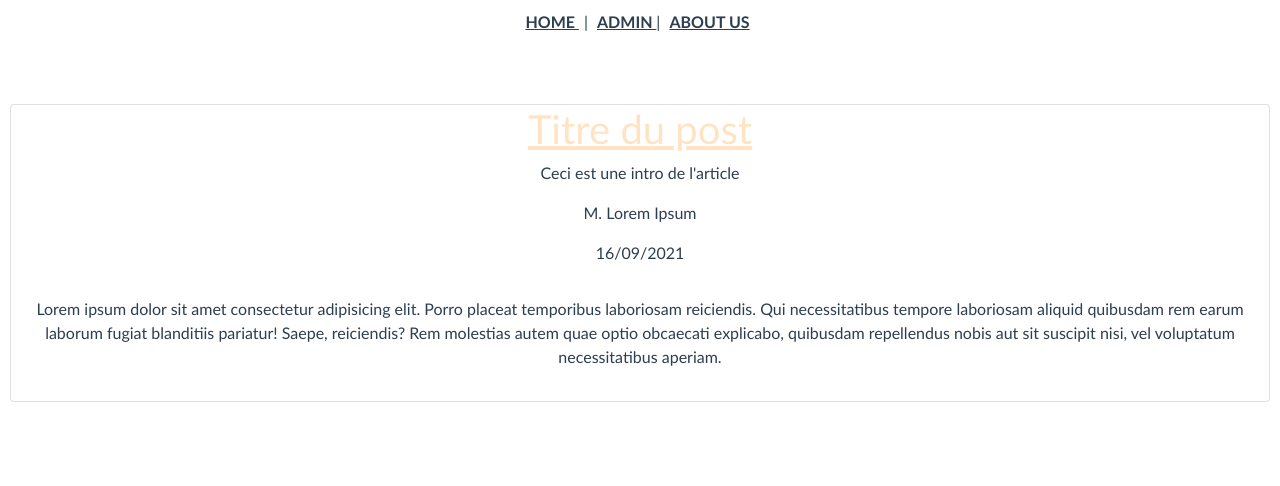
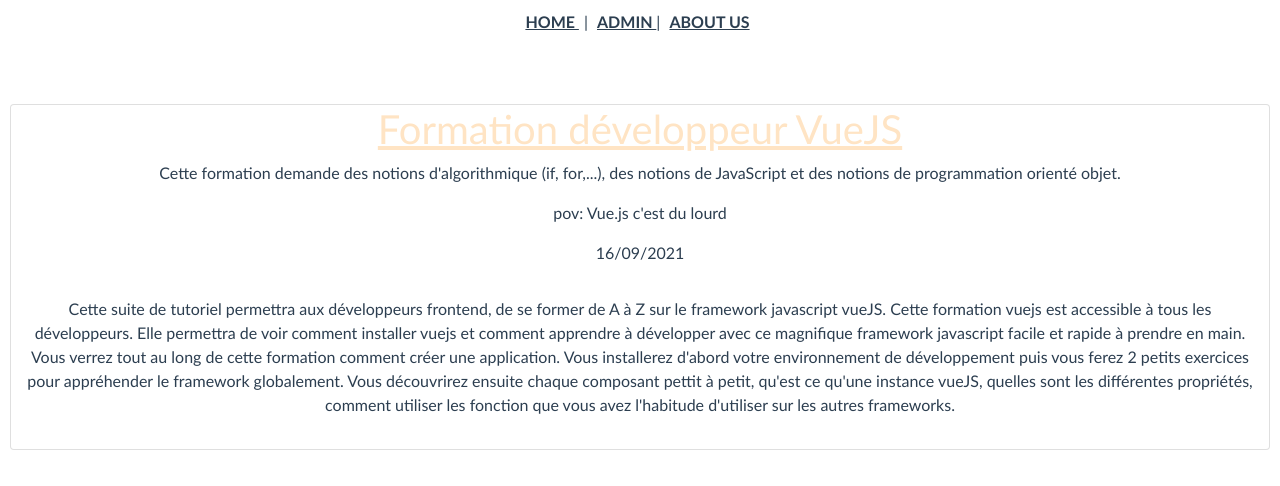
Before and after one commit to Nohan75/projet-blog-vue, a Vue app: page /#/article/0 in a window 1280 px wide. Shown: the top 486 px of the page. Built offline with nearby package versions, Linux system fonts and the light colour scheme.

Commit message:
ajout de post + modif

```diff
--- a/src/components/ListPost.vue
+++ b/src/components/ListPost.vue
@@ -19,6 +19,7 @@
 
 }
 </script>
+
 <style>
 
 </style>
--- a/src/store/articles.json
+++ b/src/store/articles.json
@@ -2,50 +2,49 @@
     "posts": [
         {
         "id": 0,
-        "titre": "Titre du post",
-        "intro": "Ceci est une intro de l'article",
+        "titre": "Formation développeur VueJS",
+        "intro": "Cette formation demande des notions d'algorithmique (if, for,...), des notions de JavaScript et des notions de programmation orienté objet.",
         "date": "16/09/2021",
-        "author": "M. Lorem Ipsum",
-        "content": "Lorem ipsum dolor sit amet consectetur adipisicing elit. Porro placeat temporibus laboriosam reiciendis. Qui necessitatibus tempore laboriosam aliquid quibusdam rem earum laborum fugiat blanditiis pariatur! Saepe, reiciendis? Rem molestias autem quae optio obcaecati explicabo, quibusdam repellendus nobis aut sit suscipit nisi, vel voluptatum necessitatibus aperiam."
+        "author": "pov: Vue.js c'est du lourd",
+        "content": "Cette suite de tutoriel permettra aux développeurs frontend, de se former de A à Z sur le framework javascript vueJS. Cette formation vuejs est accessible à tous les développeurs. Elle permettra de voir comment installer vuejs et comment apprendre à développer avec ce magnifique framework javascript facile et rapide à prendre en main. Vous verrez tout au long de cette formation comment créer une application. Vous installerez d'abord votre environnement de développement puis vous ferez 2 petits exercices pour appréhender le framework globalement. Vous découvrirez ensuite chaque composant pettit à petit, qu'est ce qu'une instance vueJS, quelles sont les différentes propriétés, comment utiliser les fonction que vous avez l'habitude d'utiliser sur les autres frameworks."
         },
         {
         "id": 1,
-        "titre": "Titre du post",
-        "intro": "Ceci est une intro de l'article",
-        "date": "16/09/2021",
-        "author": "M. Lorem Ipsum",
-        "content": "Lorem ipsum dolor sit amet consectetur adipisicing elit. Porro placeat temporibus laboriosam reiciendis. Qui necessitatibus tempore laboriosam aliquid quibusdam rem earum laborum fugiat blanditiis pariatur! Saepe, reiciendis? Rem molestias autem quae optio obcaecati explicabo, quibusdam repellendus nobis aut sit suscipit nisi, vel voluptatum necessitatibus aperiam."
+        "titre": "Quel jeu choisir ?",
+        "intro": "j'aimerais me mettre aux jeux de combats, j'ai apprécié Super Smash bros sur switch mais je préférais quelque chose de plus réaliste.",
+        "date": "06/09/2021",
+        "author": "La street du 78",
+        "content": "j'aimerais me mettre aux jeux de combats, j'ai apprécié Super Smash bros sur switch mais je préférais quelque chose de plus réaliste. Du coup je me tourne vers vous les spécialistes pour me conseiller ? J'aime beaucoup la compétition et les jeux où on deviens meilleur après beaucoup d'entraînement (style CS GO).Et j'hésite entre Injustice, Mk, ou Guilty Gear Strive qui a l'air super sympa.Merci d'avance pour votre aide !."
         },
         {
-        "id": 2,
-        "titre": "Titre du post",
-        "intro": "Ceci est une intro de l'article",
-        "date": "16/09/2021",
-        "author": "M. Lorem Ipsum",
-        "content": "Lorem ipsum dolor sit amet consectetur adipisicing elit. Porro placeat temporibus laboriosam reiciendis. Qui necessitatibus tempore laboriosam aliquid quibusdam rem earum laborum fugiat blanditiis pariatur! Saepe, reiciendis? Rem molestias autem quae optio obcaecati explicabo, quibusdam repellendus nobis aut sit suscipit nisi, vel voluptatum necessitatibus aperiam."
-        },
+          "id": 2,
+          "titre": "Call of Duty Warzone, saison 6 Black Ops :",
+          "intro": "Emplacements et carte des bunkers de la Seconde Guerre Mondiale",
+          "date": "16/09/2021",
+          "author": "Soluce Jeux",
+          "content": "Ça y est la nouvelle mise a jour de Warzone vient d'arriver sur nos pc et consoles il y a quelques instants de cela ! Parmi les nouveautés, on voit que des bunkers de la Seconde Guerre Mondiale viennent de mystérieusement faire leur apparition. On vous aide à les trouver dans cet article."
+          },
         {
         "id": 3,
-        "titre": "Titre du post",
-        "intro": "Ceci est une intro de l'article",
+        "titre": "manette Xbox",
+        "intro": "Xbox : Microsoft tease une nouvelle manette pour les 20 ans de la console !",
         "date": "16/09/2021",
-        "author": "M. Lorem Ipsum",
-        "content": "Lorem ipsum dolor sit amet consectetur adipisicing elit. Porro placeat temporibus laboriosam reiciendis. Qui necessitatibus tempore laboriosam aliquid quibusdam rem earum laborum fugiat blanditiis pariatur! Saepe, reiciendis? Rem molestias autem quae optio obcaecati explicabo, quibusdam repellendus nobis aut sit suscipit nisi, vel voluptatum necessitatibus aperiam."
-        },
+        "author": "Theodore du matin",
+        "content": "Très bientôt, cela fera vingt ans que la première Xbox est sortie dans le commerce. Un véritable événement que Microsoft compte bien fêter avec, visiblement, une nouvelle manette qui devrait régaler les fans."},
         {
         "id": 4,
-        "titre": "Titre du post",
-        "intro": "Ceci est une intro de l'article",
+        "titre": "Kōichi Sugiyama : La saga Dragon Quest endeuillée",
+        "intro": "Kōichi Sugiyama était le doyen des compositeurs de musique de jeu vidéo. Le Japonais de 90 ans est décédé, après avoir laissé derrière lui une Œuvre qui a marqué notre média.",
         "date": "16/09/2021",
-        "author": "M. Lorem Ipsum",
-        "content": "Lorem ipsum dolor sit amet consectetur adipisicing elit. Porro placeat temporibus laboriosam reiciendis. Qui necessitatibus tempore laboriosam aliquid quibusdam rem earum laborum fugiat blanditiis pariatur! Saepe, reiciendis? Rem molestias autem quae optio obcaecati explicabo, quibusdam repellendus nobis aut sit suscipit nisi, vel voluptatum necessitatibus aperiam."
+        "author": "Allan le pro",
+        "content": "Kōichi Sugiyama avait commencé sa carrière à la fin des années 1950, en composant des musiques pour la télévision : séries animées, publicités, etc ... Au début des années 1980, il écrit une lettre de fan à l'éditeur Enix. Ce dernier demandera à Sugiyama de composer pour ses jeux, en commençant par World Golf en 1985. Mais dès 1986, il travaille sur le projet qui changera sa vie : Dragon Quest. Le nouveau titre d'Enix changera la donne du RPG au Japon et celle de la musique dans le jeu vidéo. Grâce à Sugiyama, on comprend que les grandes compositions classiques fonctionnent, même sur des consoles avec des puces sons médiocres."
         },
         {
         "id": 5,
-        "titre": "Titre du post",
-        "intro": "Ceci est une intro de l'article",
-        "date": "16/09/2021",
-        "author": "M. Lorem Ipsum",
+        "titre": "LoL : Le patch 11.21 est arrivé sur les serveurs de test, les détails",
+        "intro": "Alors que les Worlds ont commencé, Riot continue de travailler sur son titre, et a récemment déployé un nouveau patch sur les serveurs PBE (public beta environment). Au programme, de nouvelles animations de sorts pour Syndra et de nouveaux skins pour quelques personnages. ",
+        "date": "06/10/2021",
+        "author": "Arnaud le plus beau",
         "content": "Lorem ipsum dolor sit amet consectetur adipisicing elit. Porro placeat temporibus laboriosam reiciendis. Qui necessitatibus tempore laboriosam aliquid quibusdam rem earum laborum fugiat blanditiis pariatur! Saepe, reiciendis? Rem molestias autem quae optio obcaecati explicabo, quibusdam repellendus nobis aut sit suscipit nisi, vel voluptatum necessitatibus aperiam."
         }
 
--- a/src/views/Home.vue
+++ b/src/views/Home.vue
@@ -1,7 +1,7 @@
 <template>
   <div class="container-fluid post-container">
       <div id="post" class="card m-4 p-2" v-for="(post, index) in getPosts.posts" :key="index">
-          <h3 class="card-title">  {{ getPosts.posts[index].titre }} {{ index }} </h3>
+          <h3 class="card-title">  {{ getPosts.posts[index].titre }} </h3>
           <p class="card-text">  {{ getPosts.posts[index].intro }} </p>
           <p class="card-text"> {{ getPosts.posts[index].date }}  </p>
           <router-link :to="`/article/${index}`"> <button class="btn btn-outline-dark">Lire +</button>  </router-link>
```
